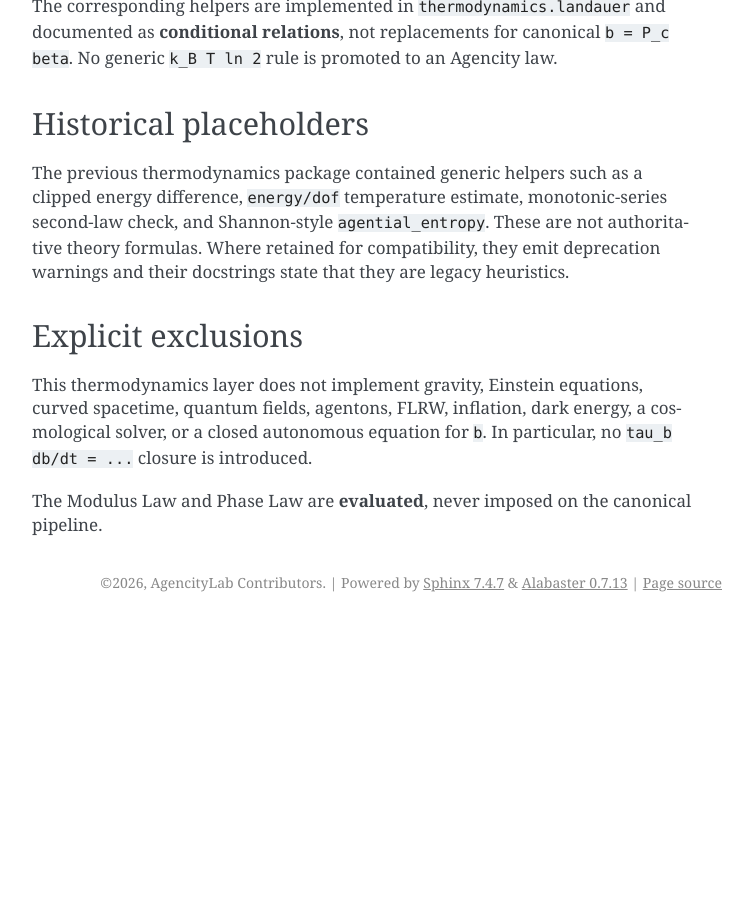
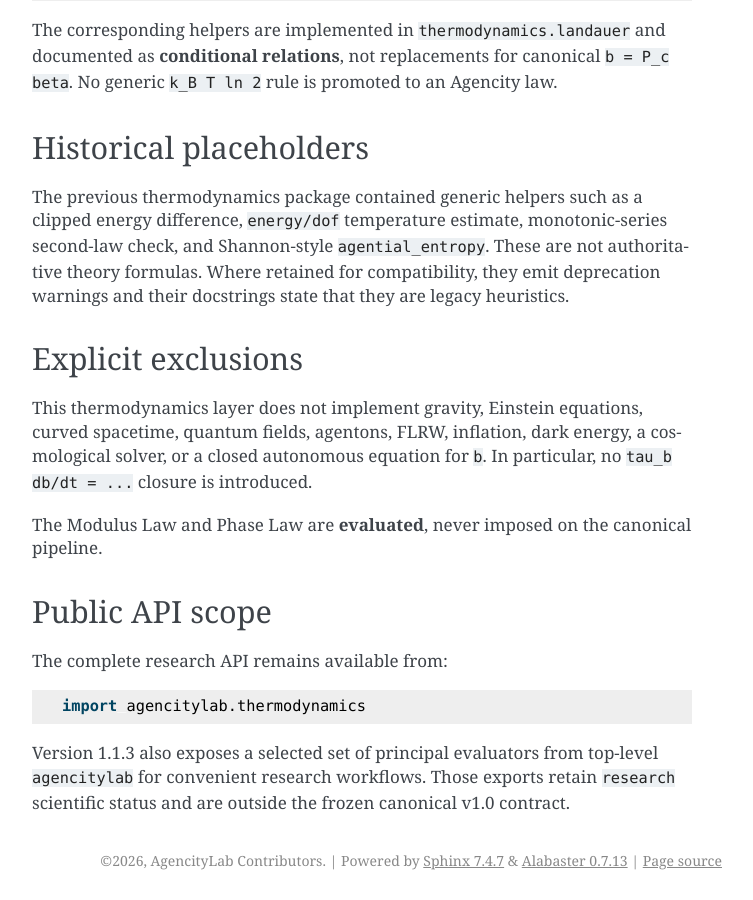
Before and after one commit to Gilbert243/AgencityLab, a Sphinx documentation site: the page built from docs/thermodynamics.md, in a window 1280 px wide and 900 px high, scrolled down 4030 px. Shown: the whole window, without its empty margins (388-1141 px from the left). Built offline with Sphinx 7.4.7, drawn with Linux system fonts in a browser that asks for light colours; before the commit the page ends 4652 px from its top, so only the background shows below that; some of the changed text lies outside the part shown.

Commit message:
docs: publish thermodynamics contract in 1.1.3 documentation

````diff
--- a/docs/thermodynamics.md
+++ b/docs/thermodynamics.md
@@ -1,9 +1,6 @@
----
-orphan: true
----
-
 # Unified Agencity Thermodynamics
 
+**Software version:** 1.1.3
 **Scientific status: `research`.** This layer implements mathematical evaluators from the accepted theory documents. It is neither part of the canonical `u -> beta -> b` definition nor evidence of empirical validation.
 
 ## Source hierarchy and scope
@@ -162,3 +159,13 @@
 This thermodynamics layer does not implement gravity, Einstein equations, curved spacetime, quantum fields, agentons, FLRW, inflation, dark energy, a cosmological solver, or a closed autonomous equation for `b`. In particular, no `tau_b db/dt = ...` closure is introduced.
 
 The Modulus Law and Phase Law are **evaluated**, never imposed on the canonical pipeline.
+
+## Public API scope
+
+The complete research API remains available from:
+
+```python
+import agencitylab.thermodynamics
+```
+
+Version 1.1.3 also exposes a selected set of principal evaluators from top-level `agencitylab` for convenient research workflows. Those exports retain `research` scientific status and are outside the frozen canonical v1.0 contract.
````
